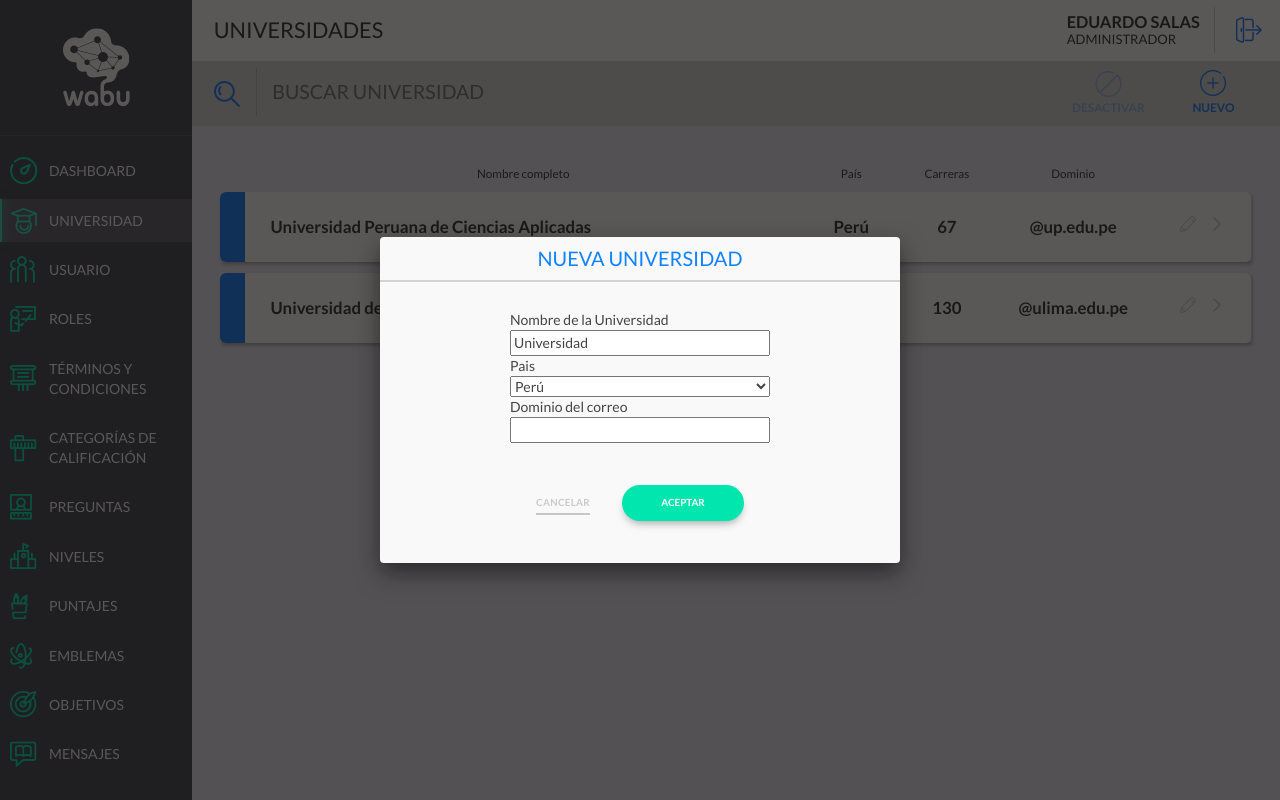
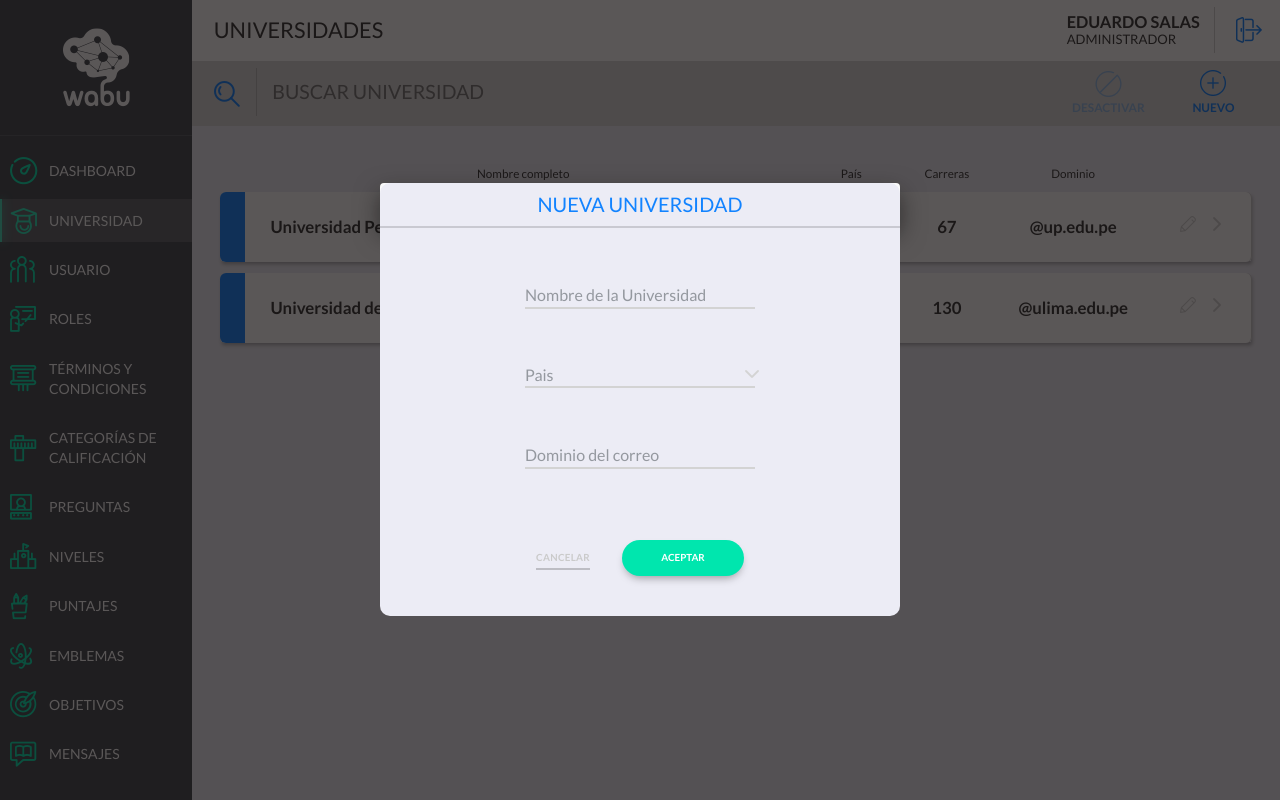
Before and after one commit to MaritzaVst/wabu, a PHP site: page /universidad.php in a window 1280 px wide, after a click on "NUEVO". Run offline with PHP 8.4, Linux system fonts and the light colour scheme; data that the repository does not hold is empty; some libraries are stand-ins or nearby versions.

Commit message:
Universidades: pop up de nueva universidad con nuevo estilo

```diff
--- a/cms/html/css/main.styl
+++ b/cms/html/css/main.styl
@@ -216,6 +216,7 @@ input[type="password"]
 	background-color: #ececf5
 	&#nuevo-curso
 	&#editar-curso
+	&#nueva-universidad
 		max-width 560px
 		width initial
 		min-height auto!important
@@ -226,6 +227,7 @@ input[type="password"]
 				padding-top 30px
 			input
 				width 100%
+				background-color: transparent!important;
 		.chosen-container
 			width 85%!important
 			margin-top: 10px
--- a/cms/html/universidad.php
+++ b/cms/html/universidad.php
@@ -152,58 +152,45 @@
 		</div>
 
 		<!-- Nuevo -->
-		<div id="nueva-universidad" class="pop-ups">
-
-			<form action="#" method="post" id="form-nueva-universidad" data-parsley-validate="">
-
+		<div id="nueva-universidad" class="pop-ups main-content">
+			<form action="#" method="post" id="form-nueva-universidad" class="content-form floating-effect" data-parsley-validate="">
 				<div class="loading"><div class='uil-reload-css' style='-webkit-transform:scale(0.15)'><div></div></div></div>
 				<div class="heading">
 					Nueva Universidad
 				</div>
-				<div class="body">
-
-
-
-					<div class="box-form">
-
-						<label for="universidad">Nombre de la Universidad</label>
-						<input type="text" name="universidad" value="Universidad" id="universidad" required>
-
+				<div class="body one-col row">
+					<div class="box-form col-md-12">
+						<label for="universidad" class="label-floating">Nombre de la Universidad</label>
+						<br>
+						<input type="text" name="codigo" class="codigo" required>
 					</div>
 
-					<div class="box-form">
-
-						<label for="pais">Pais</label>
+					<div class="box-form col-md-12">
+						<label for="pais" class="label-floating">Pais</label>
+						<img src="img/ic-down.png" class="ic-down">
+						<br>
 						<select name="pais" id="pais" required>
-							<option value="">[Selecciona un País]</option>
-							<option value="PE" selected>Perú</option>
+							<option value="" selected=""></option>
+							<option value="PE">Perú</option>
 							<option value="BR">Brasil</option>
 							<option value="CO">Colombia</option>
 							<option value="EC">Ecuador</option>
 						</select>
-
 					</div>
 
-					<div class="box-form">
-
-						<label for="dominio">Dominio del correo</label>
+					<div class="box-form col-md-12">
+						<label for="dominio" class="label-floating">Dominio del correo</label>
+						<br>
 						<input type="text" name="dominio"  id="dominio" required>
-
 					</div>
-
-
-
-
 				</div>
 
 				<div class="actions">
 					<a href="#" onclick="$.fancybox.close();" class="btn-cancel">Cancelar</a>
 					<button type="submit" class="btn-confirm bg-green">Aceptar</button>
 				</div>
-
 			</form>
-
-		</div>
+		</div
 
 		<!-- Editar -->
 		<div id="edit-universidad" class="pop-ups">
@@ -263,5 +250,6 @@
 </section>
 
 <?php $script = "universidades.js"; ?>
+<?php $script2 = "administradores.js"; ?>
 
 <?php include 'includes/footer.php' ?>
```
Also changed, not shown: cms/html/css/main.css.
